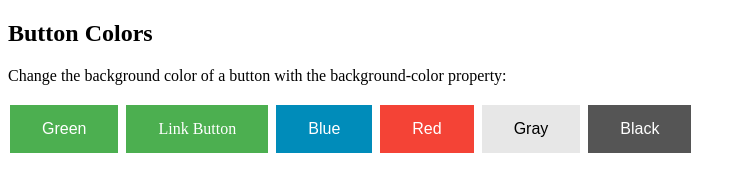
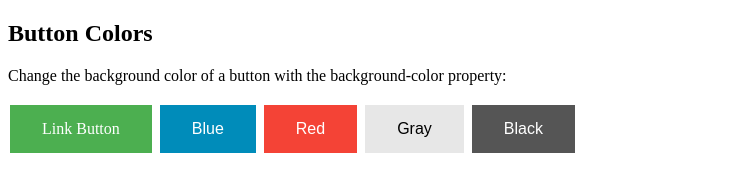
Before and after one commit to WFisseha/UX-UI.github.io, a plain HTML site: page index.html in a window 1280 px wide. Shown: the whole page, without its empty margins (0-746 px from the left). Drawn offline with Linux system fonts and the light colour scheme.

Commit message:
Update index.html

```diff
--- a/index.html
+++ b/index.html
@@ -27,7 +27,7 @@
 
 <p>Change the background color of a button with the background-color property:</p>
 
-<button class="button">Green</button>
+
 <a href="DandZuUserResearch.pdf" class="button buttob2">Link Button</a>
 <button class="button button2">Blue</button>
 <button class="button button3">Red</button>
```
